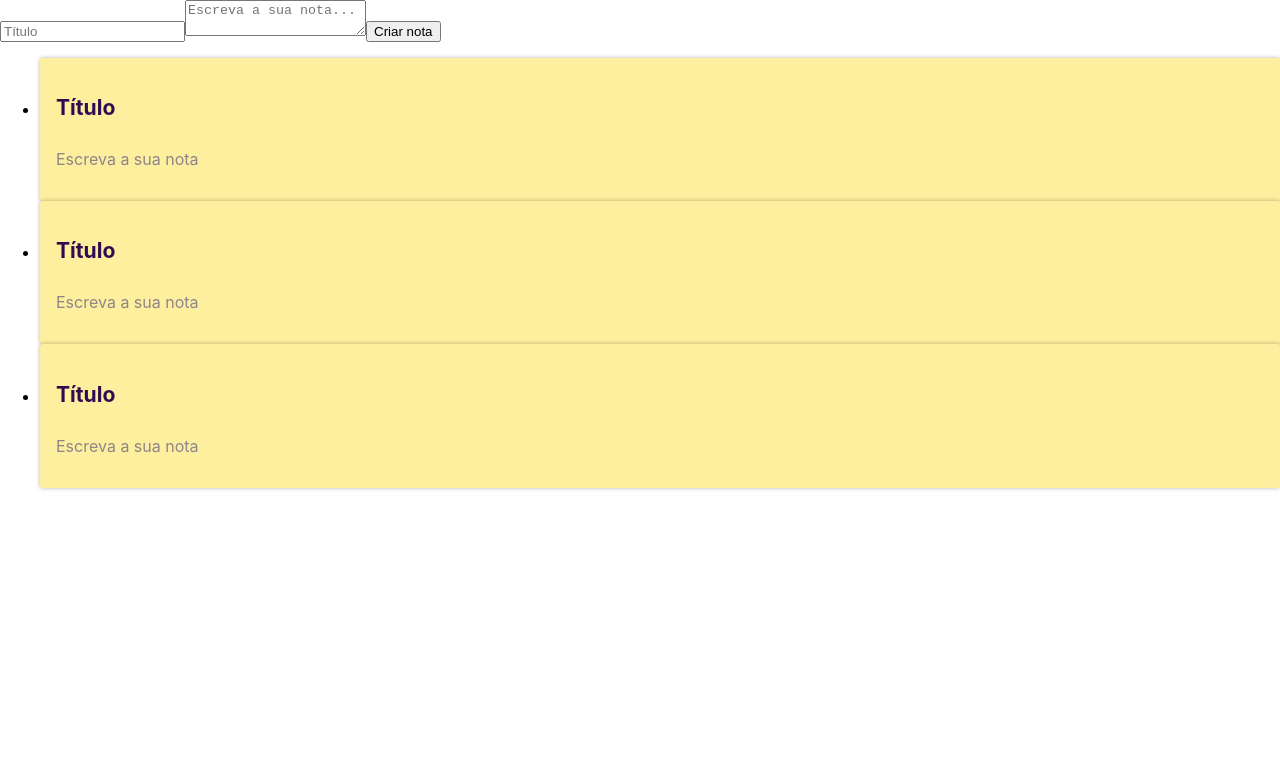
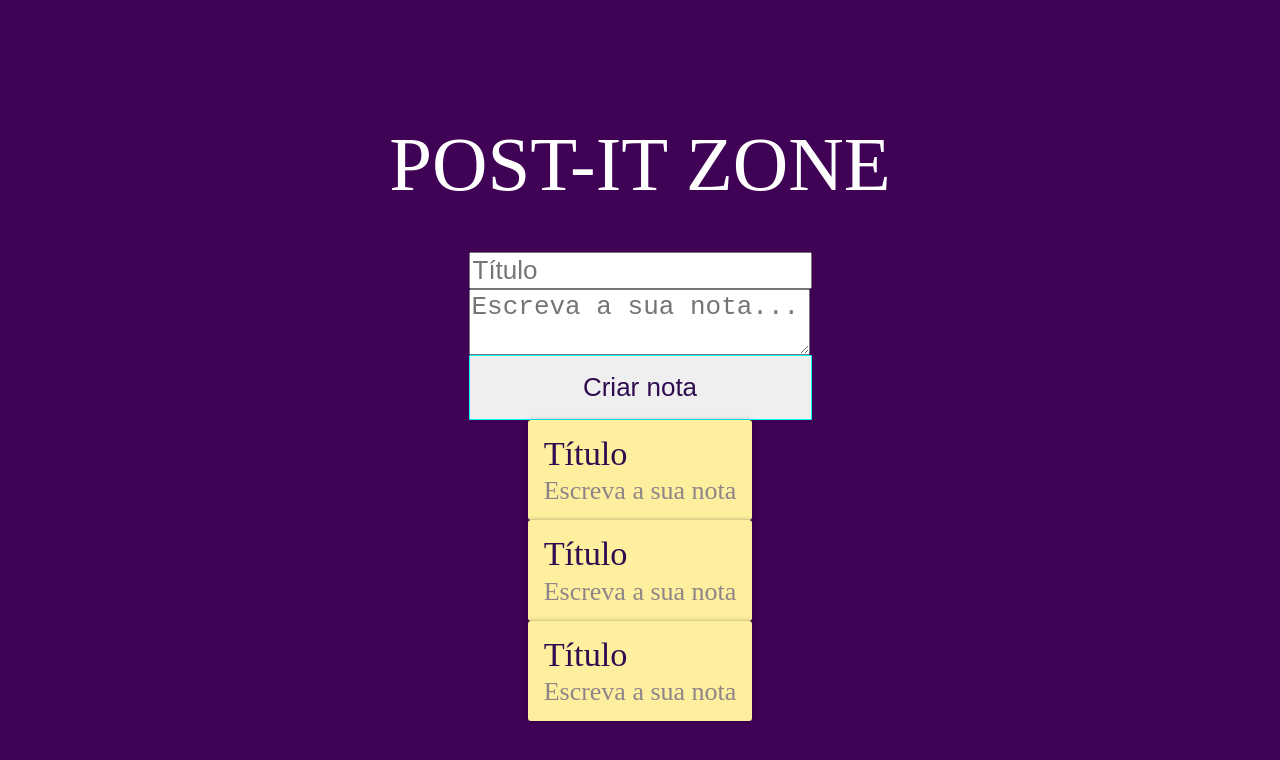
Before and after one commit to junior-x/post-it, a React (Create React App) app: page / in a window 1280 px wide. Shown: the top 760 px of the page. Built offline with nearby package versions, Linux system fonts and the light colour scheme.

Commit message:
Add files via upload

```diff
--- a/src/App.css
+++ b/src/App.css
@@ -14,7 +14,7 @@
 }
 
 .App-header {
-  background-color: #282c34;
+  background-color: rgb(64, 2, 85);/*#282c34;*/
   min-height: 100vh;
   display: flex;
   flex-direction: column;
@@ -36,3 +36,34 @@
     transform: rotate(360deg);
   }
 }
+
+.conteudo {
+  display: flex;
+}
+
+.app-button{
+  color: rgb(47, 12, 80);
+  text-align: center;
+  display: block;
+  width: 100%;
+  max-width: 350%;
+  box-sizing: border-box;
+  padding: 1rem 2rem;
+  border: 1px solid cyan;
+  border-radius: 1px;
+}
+
+.app-text_title{
+  color: #ffffff;
+  font-size: 6vmax;
+  padding: 3rem;
+}
+
+
+:root {
+  --primaria: #58a4b0;
+  --secundaria: #373f51;
+  --secundaria-ativa: #cccccc;
+  --fundo: #ffffff;
+  --fundo-detalhes: #ececec;
+}
--- a/src/App.js
+++ b/src/App.js
@@ -1,20 +1,25 @@
-import React from "react";
-import {ListaDeNotas} from "./components/ListaDeNotas"
+import React, { Component } from "react";
 import logo from './logo.svg';
+import {ListaDeNotas} from "./components/ListaDeNotas";
+import {FormularioCadastro} from "./components/FormularioCadastro";
 import './App.css';
 
 ///App Render Zone
-function App() {
-  return (
-    <section>
-      <form>
-        <input type="text" placeholder="Título"/>
-        <textarea placeholder="Escreva a sua nota..."/>
-        <button>Criar nota</button>
-      </form>
-      <ListaDeNotas/>
-    </section>
-  );
+///function App()
+
+class App extends Component {
+   render(){
+    return (
+      <section className="App-header">
+        <h1 className="app-text_title">POST-IT ZONE</h1>
+        <FormularioCadastro/>
+        <ListaDeNotas/>
+      </section>
+    );
+  }
+
 }
 
+///react -> lib
+///React -> ecossistema
 export default App;
--- a/src/index.css
+++ b/src/index.css
@@ -11,3 +11,445 @@
   font-family: source-code-pro, Menlo, Monaco, Consolas, 'Courier New',
     monospace;
 }
+
+html,
+body,
+div,
+span,
+applet,
+object,
+iframe,
+h1,
+h2,
+h3,
+h4,
+h5,
+h6,
+p,
+blockquote,
+pre,
+a,
+abbr,
+acronym,
+address,
+big,
+cite,
+code,
+del,
+dfn,
+em,
+img,
+ins,
+kbd,
+q,
+s,
+samp,
+small,
+strike,
+strong,
+sub,
+sup,
+tt,
+var,
+b,
+u,
+i,
+center,
+dl,
+dt,
+dd,
+ol,
+ul,
+li,
+fieldset,
+form,
+label,
+legend,
+table,
+caption,
+tbody,
+tfoot,
+thead,
+tr,
+th,
+td,
+article,
+aside,
+canvas,
+details,
+embed,
+figure,
+figcaption,
+footer,
+header,
+hgroup,
+menu,
+nav,
+output,
+ruby,
+section,
+summary,
+time,
+mark,
+audio,
+video {
+  margin: 0;
+  padding: 0;
+  border: 0;
+  font-size: 100%;
+  font: inherit;
+  vertical-align: baseline;
+}
+
+/* make sure to set some focus styles for accessibility */
+:focus {
+  outline: 0;
+}
+
+/* HTML5 display-role reset for older browsers */
+article,
+aside,
+details,
+figcaption,
+figure,
+footer,
+header,
+hgroup,
+menu,
+nav,
+section {
+  display: block;
+}
+
+body {
+  line-height: 1;
+}
+
+ol,
+ul {
+  list-style: none;
+}
+
+blockquote,
+q {
+  quotes: none;
+}
+
+blockquote:before,
+blockquote:after,
+q:before,
+q:after {
+  content: "";
+  content: none;
+}
+
+table {
+  border-collapse: collapse;
+  border-spacing: 0;
+}
+
+input[type="search"]::-webkit-search-cancel-button,
+input[type="search"]::-webkit-search-decoration,
+input[type="search"]::-webkit-search-results-button,
+input[type="search"]::-webkit-search-results-decoration {
+  -webkit-appearance: none;
+  -moz-appearance: none;
+}
+
+input[type="search"] {
+  -webkit-appearance: none;
+  -moz-appearance: none;
+  -webkit-box-sizing: content-box;
+  -moz-box-sizing: content-box;
+  box-sizing: content-box;
+}
+
+textarea {
+  overflow: auto;
+  vertical-align: top;
+  resize: vertical;
+}
+
+/**
+ * Correct `inline-block` display not defined in IE 6/7/8/9 and Firefox 3.
+ */
+
+audio,
+canvas,
+video {
+  display: inline-block;
+  *display: inline;
+  *zoom: 1;
+  max-width: 100%;
+}
+
+/**
+ * Prevent modern browsers from displaying `audio` without controls.
+ * Remove excess height in iOS 5 devices.
+ */
+
+audio:not([controls]) {
+  display: none;
+  height: 0;
+}
+
+/**
+ * Address styling not present in IE 7/8/9, Firefox 3, and Safari 4.
+ * Known issue: no IE 6 support.
+ */
+
+[hidden] {
+  display: none;
+}
+
+/**
+ * 1. Correct text resizing oddly in IE 6/7 when body `font-size` is set using
+ *    `em` units.
+ * 2. Prevent iOS text size adjust after orientation change, without disabling
+ *    user zoom.
+ */
+
+html {
+  font-size: 100%; /* 1 */
+  -webkit-text-size-adjust: 100%; /* 2 */
+  -ms-text-size-adjust: 100%; /* 2 */
+}
+
+/**
+ * Address `outline` inconsistency between Chrome and other browsers.
+ */
+
+a:focus {
+  outline: thin dotted;
+}
+
+/**
+ * Improve readability when focused and also mouse hovered in all browsers.
+ */
+
+a:active,
+a:hover {
+  outline: 0;
+}
+
+/**
+ * 1. Remove border when inside `a` element in IE 6/7/8/9 and Firefox 3.
+ * 2. Improve image quality when scaled in IE 7.
+ */
+
+img {
+  border: 0; /* 1 */
+  -ms-interpolation-mode: bicubic; /* 2 */
+}
+
+/**
+ * Address margin not present in IE 6/7/8/9, Safari 5, and Opera 11.
+ */
+
+figure {
+  margin: 0;
+}
+
+/**
+ * Correct margin displayed oddly in IE 6/7.
+ */
+
+form {
+  margin: 0;
+}
+
+/**
+ * Define consistent border, margin, and padding.
+ */
+
+fieldset {
+  border: 1px solid #c0c0c0;
+  margin: 0 2px;
+  padding: 0.35em 0.625em 0.75em;
+}
+
+/**
+ * 1. Correct color not being inherited in IE 6/7/8/9.
+ * 2. Correct text not wrapping in Firefox 3.
+ * 3. Correct alignment displayed oddly in IE 6/7.
+ */
+
+legend {
+  border: 0; /* 1 */
+  padding: 0;
+  white-space: normal; /* 2 */
+  *margin-left: -7px; /* 3 */
+}
+
+/**
+ * 1. Correct font size not being inherited in all browsers.
+ * 2. Address margins set differently in IE 6/7, Firefox 3+, Safari 5,
+ *    and Chrome.
+ * 3. Improve appearance and consistency in all browsers.
+ */
+
+button,
+input,
+select,
+textarea {
+  font-size: 100%; /* 1 */
+  margin: 0; /* 2 */
+  vertical-align: baseline; /* 3 */
+  *vertical-align: middle; /* 3 */
+}
+
+/**
+ * Address Firefox 3+ setting `line-height` on `input` using `!important` in
+ * the UA stylesheet.
+ */
+
+button,
+input {
+  line-height: normal;
+}
+
+/**
+ * Address inconsistent `text-transform` inheritance for `button` and `select`.
+ * All other form control elements do not inherit `text-transform` values.
+ * Correct `button` style inheritance in Chrome, Safari 5+, and IE 6+.
+ * Correct `select` style inheritance in Firefox 4+ and Opera.
+ */
+
+button,
+select {
+  text-transform: none;
+}
+
+/**
+ * 1. Avoid the WebKit bug in Android 4.0.* where (2) destroys native `audio`
+ *    and `video` controls.
+ * 2. Correct inability to style clickable `input` types in iOS.
+ * 3. Improve usability and consistency of cursor style between image-type
+ *    `input` and others.
+ * 4. Remove inner spacing in IE 7 without affecting normal text inputs.
+ *    Known issue: inner spacing remains in IE 6.
+ */
+
+button,
+html input[type="button"], /* 1 */
+input[type="reset"],
+input[type="submit"] {
+  -webkit-appearance: button; /* 2 */
+  cursor: pointer; /* 3 */
+  *overflow: visible; /* 4 */
+}
+
+/**
+ * Re-set default cursor for disabled elements.
+ */
+
+button[disabled],
+html input[disabled] {
+  cursor: default;
+}
+
+/**
+ * 1. Address box sizing set to content-box in IE 8/9.
+ * 2. Remove excess padding in IE 8/9.
+ * 3. Remove excess padding in IE 7.
+ *    Known issue: excess padding remains in IE 6.
+ */
+
+input[type="checkbox"],
+input[type="radio"] {
+  box-sizing: border-box; /* 1 */
+  padding: 0; /* 2 */
+  *height: 13px; /* 3 */
+  *width: 13px; /* 3 */
+}
+
+/**
+ * 1. Address `appearance` set to `searchfield` in Safari 5 and Chrome.
+ * 2. Address `box-sizing` set to `border-box` in Safari 5 and Chrome
+ *    (include `-moz` to future-proof).
+ */
+
+input[type="search"] {
+  -webkit-appearance: textfield; /* 1 */
+  -moz-box-sizing: content-box;
+  -webkit-box-sizing: content-box; /* 2 */
+  box-sizing: content-box;
+}
+
+/**
+ * Remove inner padding and search cancel button in Safari 5 and Chrome
+ * on OS X.
+ */
+
+input[type="search"]::-webkit-search-cancel-button,
+input[type="search"]::-webkit-search-decoration {
+  -webkit-appearance: none;
+}
+
+/**
+ * Remove inner padding and border in Firefox 3+.
+ */
+
+button::-moz-focus-inner,
+input::-moz-focus-inner {
+  border: 0;
+  padding: 0;
+}
+
+/**
+ * 1. Remove default vertical scrollbar in IE 6/7/8/9.
+ * 2. Improve readability and alignment in all browsers.
+ */
+
+textarea {
+  overflow: auto; /* 1 */
+  vertical-align: top; /* 2 */
+}
+
+/**
+ * Remove most spacing between table cells.
+ */
+
+table {
+  border-collapse: collapse;
+  border-spacing: 0;
+}
+
+html,
+button,
+input,
+select,
+textarea {
+  color: #222;
+}
+
+::-moz-selection {
+  background: #b3d4fc;
+  text-shadow: none;
+}
+
+::selection {
+  background: #b3d4fc;
+  text-shadow: none;
+}
+
+img {
+  vertical-align: middle;
+}
+
+fieldset {
+  border: 0;
+  margin: 0;
+  padding: 0;
+}
+
+textarea {
+  resize: vertical;
+}
+
+.chromeframe {
+  margin: 0.2em 0;
+  background: #ccc;
+  color: #000;
+  padding: 0.2em 0;
+}
```
